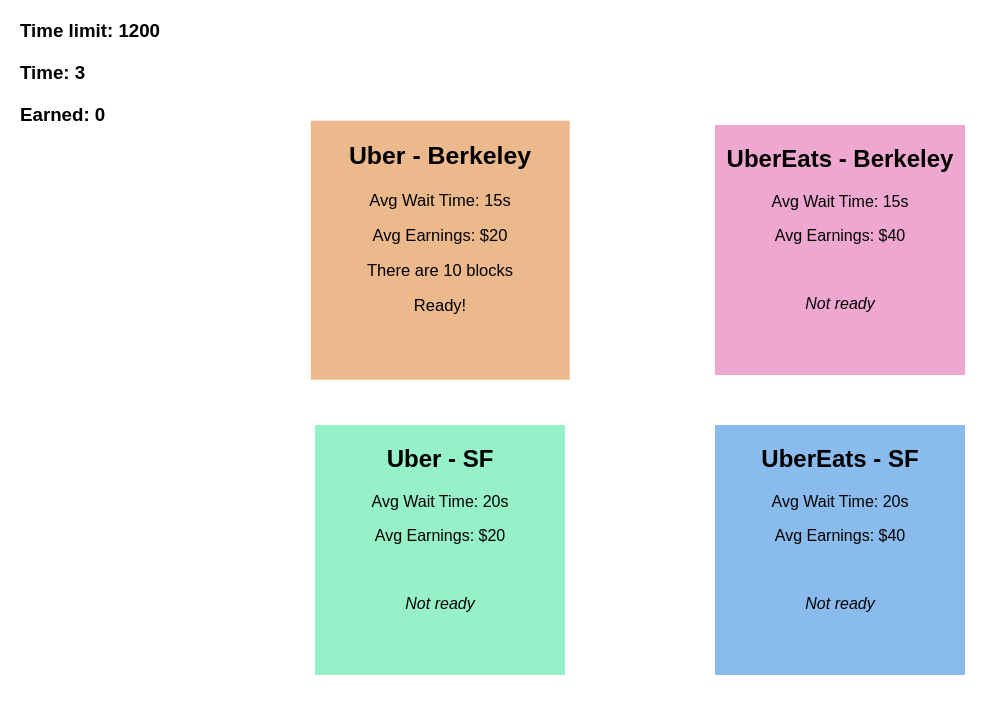
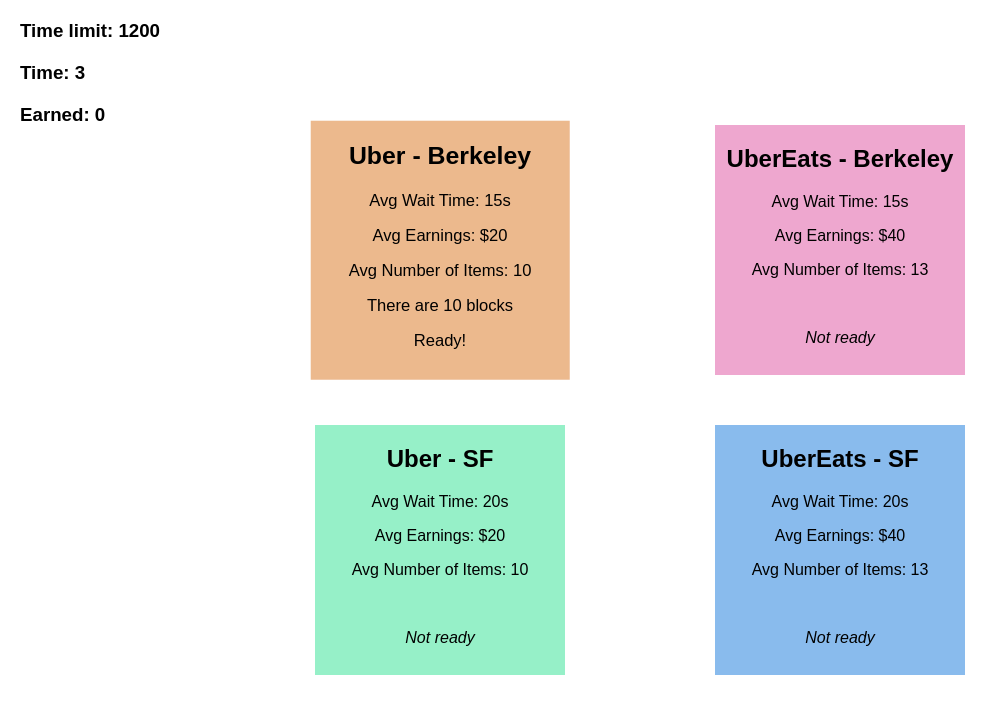
Before and after one commit to cnfionawu/fow-workerlearning--2, a SvelteKit app: page / in a window 1280 px wide. Both pictures are taken after a click on the button "Start". Shown: the top 714 px of the page, without its empty margins (0-1008 px from the left). Built offline with nearby package versions, Linux system fonts and the light colour scheme.

Commit message:
add avg# item

```diff
--- a/src/routes/card.svelte
+++ b/src/routes/card.svelte
@@ -56,8 +56,10 @@
 
 		{#if title.includes('UberEats')}
 			<p>Avg Earnings: $40</p>
+			<p>Avg Number of Items: 13</p>
 		{:else}
 			<p>Avg Earnings: $20</p>
+			<p>Avg Number of Items: 10</p>
 
 		{/if}
 
```
